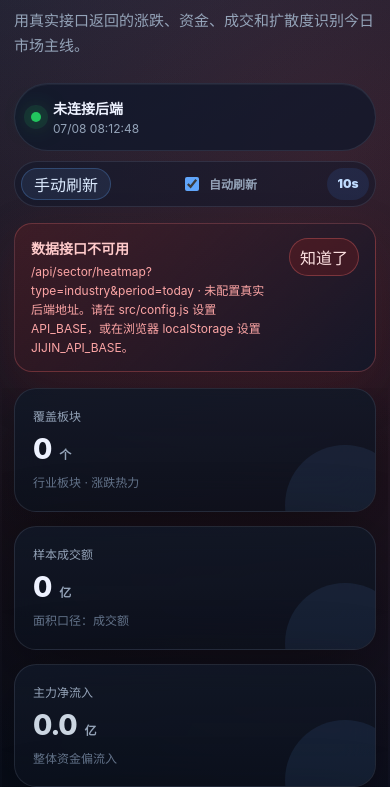
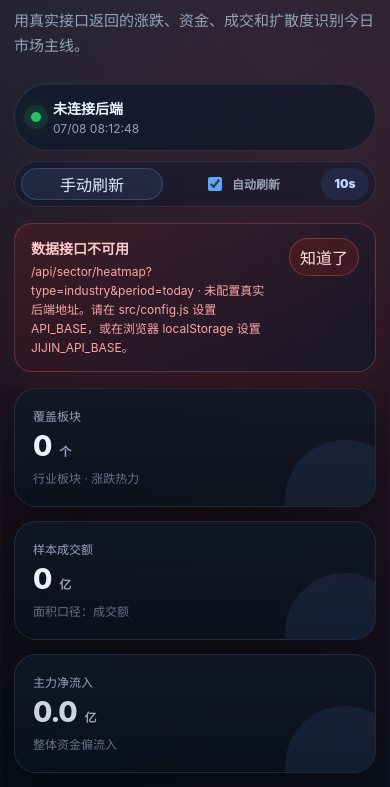
Before and after one commit to 1264585648/jijin-show, a website with bundled scripts: page index.html in a window 390 px wide. Shown: the part 88-875 px from the top of the page. Built offline with nearby package versions, Linux system fonts and the light colour scheme.

Commit message:
Load mobile overlap guard stylesheet

```diff
--- a/index.html
+++ b/index.html
@@ -8,6 +8,7 @@
     <link rel="stylesheet" href="./src/realtime.css" />
     <link rel="stylesheet" href="./src/api-status.css" />
     <link rel="stylesheet" href="./src/responsive.css" />
+    <link rel="stylesheet" href="./src/mobile-safe.css" />
   </head>
   <body>
     <div class="app-shell">
```
